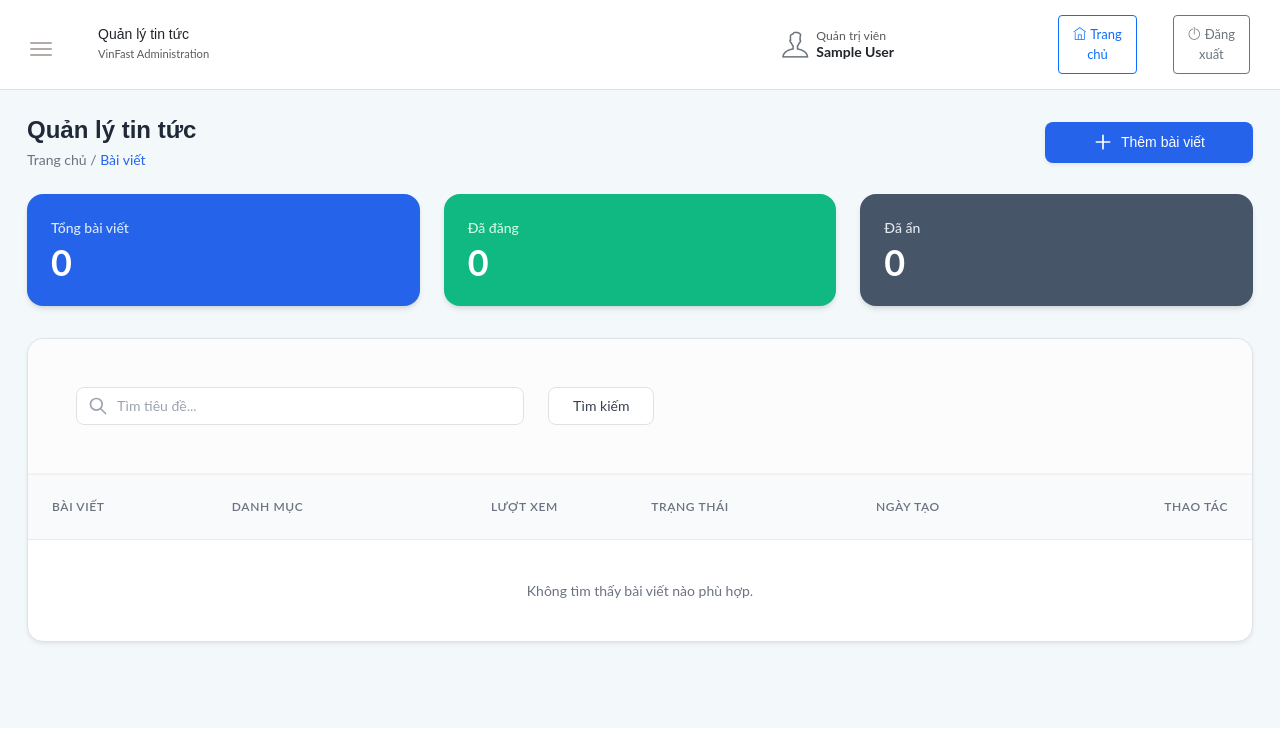
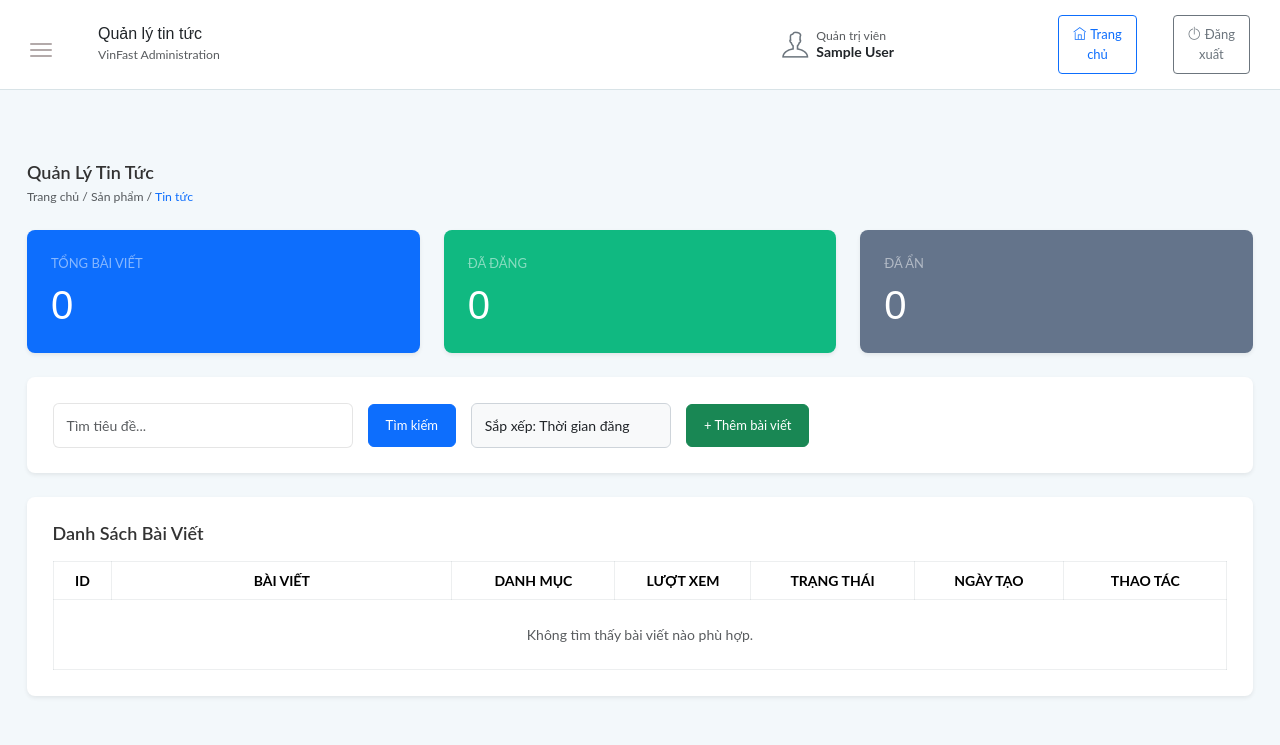
Before and after one commit to lamelihuynh/vinfast, a PHP site: page /admin/news in a window 1280 px wide. Shown: the top 745 px of the page. Run offline with PHP 8.4, Linux system fonts and the light colour scheme; the visitor is signed in with stand-in values (Sample User, id 1); data that the repository does not hold is empty; some libraries are stand-ins or nearby versions.

Commit message:
Update index.php
refactor table layout in referrence to SRT Dash

```diff
--- a/app/views/admin/news/index.php
+++ b/app/views/admin/news/index.php
@@ -18,6 +18,7 @@
  */
 ?>
 <?php
+
 $totalNews     = News::count();
 $publishedNews = News::count('', '', 'Hiển thị');
 $hiddenNews    = News::count('', '', 'Ẩn');
@@ -26,161 +27,150 @@
 $total_items  = $pg->total ?? $totalNews;
 $start_item   = ($current_page - 1) * 10 + 1;
 $end_item     = min($start_item + 9, $total_items);
+
+$sort = $_GET['sort'] ?? 'time';
 ?>
 
-<script src="https://cdn.tailwindcss.com"></script>
-
-<style>
-    .collapse {
-        visibility: visible !important;
-    }
-
-    .collapse:not(.show):not(.in) {
-        display: none !important;
-    }
-</style>
-
 <div class="row">
-    <div class="col-12">
-
-        <div class="flex items-center justify-between mb-6">
-            <div>
-                <h2 class="text-2xl font-bold text-gray-800">Quản lý tin tức</h2>
-                <div class="text-sm text-gray-500 mt-1">Trang chủ / <span class="text-blue-600">Bài viết</span></div>
-            </div>
-            <a href="<?= ADMIN_URL ?>news/create" class="bg-blue-600 hover:bg-blue-700 text-white px-5 py-2.5 rounded-lg font-medium flex items-center gap-2 transition shadow-sm">
-                <svg class="w-5 h-5" fill="none" stroke="currentColor" viewBox="0 0 24 24"><path stroke-linecap="round" stroke-linejoin="round" stroke-width="2" d="M12 4v16m8-8H4"></path></svg>
-                Thêm bài viết
-            </a>
+    <div class="col-lg-12 mt-5">
+        <div class="mb-4">
+            <h1 class="header-title mb-1">Quản lý tin tức</h1>
+            <div class="text-muted small">Trang chủ / Sản phẩm / <span class="text-primary font-weight-bold">Tin tức</span></div>
         </div>
 
-        <div class="grid grid-cols-1 md:grid-cols-3 gap-6 mb-8">
-            <div class="bg-blue-600 rounded-2xl p-6 text-white shadow-md relative overflow-hidden">
-                <div class="relative z-10">
-                    <div class="text-blue-100 text-sm font-medium mb-1">Tổng bài viết</div>
-                    <div class="text-4xl font-bold"><?= number_format($totalNews) ?></div>
+        <div class="row mb-4">
+            <div class="col-md-4 mb-3 mb-md-0">
+                <div class="card text-white bg-primary h-100 shadow-sm" style="border-radius: 8px; border: none;">
+                    <div class="card-body p-4">
+                        <div class="text-white-50 text-uppercase font-weight-bold mb-2" style="font-size: 13px;">Tổng bài viết</div>
+                        <h2 class="font-weight-bold text-white mb-0" style="font-size: 2.5rem;"><?= number_format($totalNews) ?></h2>
                     </div>
                 </div>
-
-            <div class="bg-emerald-500 rounded-2xl p-6 text-white shadow-md relative overflow-hidden">
-                <div class="relative z-10">
-                    <div class="text-emerald-100 text-sm font-medium mb-1">Đã đăng</div>
-                    <div class="text-4xl font-bold"><?= number_format($publishedNews) ?></div>
+            </div>
+            <div class="col-md-4 mb-3 mb-md-0">
+                <div class="card text-white h-100 shadow-sm" style="background-color: #10b981 !important; border-radius: 8px; border: none;">
+                    <div class="card-body p-4">
+                        <div class="text-white-50 text-uppercase font-weight-bold mb-2" style="font-size: 13px;">Đã đăng</div>
+                        <h2 class="font-weight-bold text-white mb-0" style="font-size: 2.5rem;"><?= number_format($publishedNews) ?></h2>
                     </div>
                 </div>
-
-            <div class="bg-slate-600 rounded-2xl p-6 text-white shadow-md relative overflow-hidden">
-                <div class="relative z-10">
-                    <div class="text-slate-200 text-sm font-medium mb-1">Đã ẩn</div>
-                    <div class="text-4xl font-bold"><?= number_format($hiddenNews) ?></div>
+            </div>
+            <div class="col-md-4">
+                <div class="card text-white h-100 shadow-sm" style="background-color: #64748b !important; border-radius: 8px; border: none;">
+                    <div class="card-body p-4">
+                        <div class="text-white-50 text-uppercase font-weight-bold mb-2" style="font-size: 13px;">Đã ẩn</div>
+                        <h2 class="font-weight-bold text-white mb-0" style="font-size: 2.5rem;"><?= number_format($hiddenNews) ?></h2>
+                    </div>
                 </div>
             </div>
         </div>
 
-        <div class="bg-white rounded-2xl shadow-sm border border-gray-100 overflow-hidden">
+        <div class="card mb-4 shadow-sm" style="border-radius: 8px; border: none;">
+            <div class="card-body">
+                <form action="<?= ADMIN_URL ?>news" method="GET" class="d-flex align-items-center w-100" style="gap: 15px;">
+                    <input type="text" name="q" value="<?= htmlspecialchars($q ?? '') ?>" placeholder="Tìm tiêu đề..." class="form-control" style="max-width: 300px;">
+                    <button type="submit" class="btn btn-primary">Tìm kiếm</button>
+                    <?php if (!empty($q)): ?>
+                        <a href="<?= ADMIN_URL ?>news" class="text-danger ml-2">Xóa lọc</a>
+                    <?php endif; ?>
 
-            <div class="p-5 border-b border-gray-100 bg-gray-50/50">
-                <form action="<?= ADMIN_URL ?>news" method="GET" class="flex gap-4 items-center">
-                    <div class="relative w-full max-w-md">
-                        <div class="absolute inset-y-0 left-0 pl-3 flex items-center pointer-events-none">
-                            <svg class="h-5 w-5 text-gray-400" fill="none" stroke="currentColor" viewBox="0 0 24 24"><path stroke-linecap="round" stroke-linejoin="round" stroke-width="2" d="M21 21l-6-6m2-5a7 7 0 11-14 0 7 7 0 0114 0z"></path></svg>
+                    <div class="ml-auto d-flex align-items-center" style="gap: 15px;">
+                        <select name="sort" class="form-control" onchange="this.form.submit()" style="min-width: 200px; cursor: pointer; border: 1px solid #ced4da; background-color: #f8f9fa;">
+                            <option value="time" <?= $sort === 'time' ? 'selected' : '' ?>>Sắp xếp: Thời gian đăng</option>
+                            <option value="id_asc" <?= $sort === 'id_asc' ? 'selected' : '' ?>>Sắp xếp: ID Tăng dần</option>
+                        </select>
+                        <a href="<?= ADMIN_URL ?>news/create" class="btn btn-success text-nowrap">+ Thêm bài viết</a>
                     </div>
-                        <input type="text" name="q" value="<?= htmlspecialchars($q ?? '') ?>" placeholder="Tìm tiêu đề..." class="block w-full pl-10 pr-3 py-2 border border-gray-200 rounded-lg text-sm focus:outline-none focus:ring-1 focus:ring-blue-500 focus:border-blue-500 bg-white">
-                    </div>
-                    <button type="submit" class="bg-white border border-gray-200 text-gray-700 px-4 py-2 rounded-lg text-sm hover:bg-gray-50 transition">Tìm kiếm</button>
-                    <?php if (!empty($q)): ?>
-                        <a href="<?= ADMIN_URL ?>news" class="text-sm text-red-500 hover:underline">Xóa lọc</a>
-                    <?php endif; ?>
                 </form>
             </div>
+        </div>
 
-            <div class="overflow-x-auto">
-                <table class="w-full text-left border-collapse">
-                    <thead>
-                        <tr class="bg-gray-50 text-gray-500 text-xs uppercase tracking-wider">
-                            <th class="px-6 py-4 font-semibold">Bài viết</th>
-                            <th class="px-6 py-4 font-semibold">Danh mục</th>
-                            <th class="px-6 py-4 font-semibold text-center">Lượt xem</th>
-                            <th class="px-6 py-4 font-semibold">Trạng thái</th>
-                            <th class="px-6 py-4 font-semibold">Ngày tạo</th>
-                            <th class="px-6 py-4 font-semibold text-right">Thao tác</th>
+        <div class="card shadow-sm" style="border-radius: 8px; border: none;">
+            <div class="card-body">
+                <h4 class="header-title">Danh sách bài viết</h4>
+                <div class="single-table">
+                    <div class="table-responsive">
+                        <table class="table table-bordered text-center">
+                            <thead class="text-uppercase bg-light">
+                                <tr>
+                                    <th scope="col" style="width: 5%;">ID</th>
+                                    <th scope="col" class="text-left" style="min-width: 250px;">Bài viết</th>
+                                    <th scope="col" style="min-width: 120px;">Danh mục</th>
+                                    <th scope="col" style="min-width: 100px;">Lượt xem</th>
+                                    <th scope="col" style="min-width: 120px;">Trạng thái</th>
+                                    <th scope="col" style="min-width: 110px;">Ngày tạo</th>
+                                    <th scope="col" style="min-width: 120px;">Thao tác</th>
                                 </tr>
                             </thead>
-                    <tbody class="divide-y divide-gray-100">
+                            <tbody>
                                 <?php if (empty($articles)): ?>
                                     <tr>
-                                <td colspan="6" class="px-6 py-10 text-center text-gray-500">
+                                        <td colspan="7" class="text-center text-muted py-4">
                                             Không tìm thấy bài viết nào phù hợp.
                                         </td>
                                     </tr>
                                 <?php else: ?>
                                     <?php foreach ($articles as $art): ?>
-                                <tr class="hover:bg-gray-50/50 transition group">
+                                        <tr>
+                                            <th scope="row" class="align-middle"><?= $art['id'] ?></th>
 
-                                    <td class="px-6 py-4">
-                                        <div class="flex items-center gap-4">
+                                            <td class="text-left align-middle" style="max-width: 250px;">
+                                                <div class="d-flex align-items-center">
                                                     <?php
                                                         $thumbnail = !empty($art['thumbnail']) ? $art['thumbnail'] : (!empty($art['img_link']) ? $art['img_link'] : '');
-                                                // Tự động làm sạch đường dẫn trước khi nối BASE_URL
                                                         $cleanPath = preg_replace('#^/?vinfast/#', '', ltrim($thumbnail, '/'));
                                                         $imgUrl = !empty($cleanPath) ? BASE_URL . $cleanPath : 'https://via.placeholder.com/150x100?text=No+Image';
                                                     ?>
-                                            <img src="<?= htmlspecialchars($imgUrl) ?>" alt="Thumbnail" class="w-16 h-12 object-cover rounded-md border border-gray-200">
+                                                    <img src="<?= htmlspecialchars($imgUrl) ?>" alt="Thumbnail" style="width: 60px; height: 45px; object-fit: cover; border-radius: 4px; flex-shrink: 0;" class="mr-3">
 
-                                            <div class="max-w-xs">
-                                                <div class="text-sm font-bold text-gray-900 line-clamp-1" title="<?= htmlspecialchars($art['title']) ?>">
+                                                    <div style="min-width: 0; flex: 1;">
+                                                        <div class="font-weight-bold text-dark text-truncate" title="<?= htmlspecialchars($art['title']) ?>">
                                                             <?= htmlspecialchars($art['title']) ?>
                                                         </div>
-                                                <div class="text-xs text-gray-500 line-clamp-1 mt-0.5">
+                                                        <div class="text-muted small text-truncate">
                                                             <?= htmlspecialchars($art['slug']) ?>
                                                         </div>
                                                     </div>
                                                 </div>
                                             </td>
 
-                                    <td class="px-6 py-4">
-                                        <span class="inline-flex items-center px-2.5 py-1 rounded-md text-xs font-medium bg-blue-50 text-blue-700 border border-blue-100">
+                                            <td class="align-middle">
+                                                <span style="background-color: #eff6ff; color: #1d4ed8; border: 1px solid #bfdbfe; padding: 6px 12px; border-radius: 6px; font-size: 12px; font-weight: 500; display: inline-block;">
                                                     <?= htmlspecialchars($art['catalog'] ?? 'Chưa phân loại') ?>
                                                 </span>
                                             </td>
 
-                                    <td class="px-6 py-4 text-center">
-                                        <span class="text-sm text-gray-600 font-medium"><?= number_format((int)($art['views'] ?? 0)) ?></span>
-                                    </td>
+                                            <td class="align-middle"><?= number_format((int)($art['views'] ?? 0)) ?></td>
 
-                                    <td class="px-6 py-4">
+                                            <td class="align-middle">
                                                 <?php if (($art['news_state'] ?? '') === 'Hiển thị'): ?>
-                                            <span class="inline-flex items-center px-2.5 py-1 rounded-md text-xs font-medium bg-emerald-50 text-emerald-700 border border-emerald-100">Đã đăng</span>
+                                                    <span style="background-color: #ecfdf5; color: #047857; border: 1px solid #a7f3d0; padding: 6px 12px; border-radius: 6px; font-size: 12px; font-weight: 500; display: inline-block;">
+                                                        Hiển thị
+                                                    </span>
                                                 <?php else: ?>
-                                            <span class="inline-flex items-center px-2.5 py-1 rounded-md text-xs font-medium bg-gray-100 text-gray-600 border border-gray-200">Bản nháp</span>
+                                                    <span style="background-color: #f3f4f6; color: #4b5563; border: 1px solid #e5e7eb; padding: 6px 12px; border-radius: 6px; font-size: 12px; font-weight: 500; display: inline-block;">
+                                                        Ẩn
+                                                    </span>
                                                 <?php endif; ?>
                                             </td>
 
-                                    <td class="px-6 py-4">
-                                        <span class="text-sm text-gray-600">
-                                            <?= date('d/m/Y', strtotime($art['created_at'])) ?>
-                                        </span>
-                                    </td>
+                                            <td class="align-middle"><?= date('d/m/Y', strtotime($art['created_at'])) ?></td>
 
-                                    <td class="px-6 py-4 text-right">
-                                        <div class="flex items-center justify-end gap-3 transition-opacity">
-
-                                            <a href="<?= ADMIN_URL ?>news/show/<?= $art['id'] ?>" class="text-gray-400 hover:text-blue-600 transition" title="Xem chi tiết">
-                                                <svg class="w-5 h-5" fill="none" stroke="currentColor" viewBox="0 0 24 24"><path stroke-linecap="round" stroke-linejoin="round" stroke-width="2" d="M15 12a3 3 0 11-6 0 3 3 0 016 0z"></path><path stroke-linecap="round" stroke-linejoin="round" stroke-width="2" d="M2.458 12C3.732 7.943 7.523 5 12 5c4.478 0 8.268 2.943 9.542 7-1.274 4.057-5.064 7-9.542 7-4.477 0-8.268-2.943-9.542-7z"></path></svg>
-                                            </a>
-
-                                            <a href="<?= ADMIN_URL ?>news/edit/<?= $art['id'] ?>" class="text-gray-400 hover:text-amber-500 transition" title="Chỉnh sửa">
-                                                <svg class="w-5 h-5" fill="none" stroke="currentColor" viewBox="0 0 24 24"><path stroke-linecap="round" stroke-linejoin="round" stroke-width="2" d="M11 5H6a2 2 0 00-2 2v11a2 2 0 002 2h11a2 2 0 002-2v-5m-1.414-9.414a2 2 0 112.828 2.828L11.828 15H9v-2.828l8.586-8.586z"></path></svg>
-                                            </a>
-
-                                            <form action="<?= ADMIN_URL ?>news/delete/<?= $art['id'] ?>" method="POST" class="inline-block" onsubmit="return confirm('Bạn có chắc chắn muốn xóa bài viết này không? Hành động này không thể hoàn tác!');">
+                                            <td class="align-middle">
+                                                <ul class="d-flex justify-content-center list-unstyled mb-0 gap-2">
+                                                    <li class="mr-3">
+                                                        <a href="<?= ADMIN_URL ?>news/show/<?= $art['id'] ?>" class="text-secondary" title="Xem chi tiết"><i class="ti-eye"></i></a>
+                                                    </li>
+                                                    <li class="mr-3">
+                                                        <a href="<?= ADMIN_URL ?>news/edit/<?= $art['id'] ?>" class="text-warning" title="Chỉnh sửa"><i class="ti-pencil"></i></a>
+                                                    </li>
+                                                    <li>
+                                                        <form action="<?= ADMIN_URL ?>news/delete/<?= $art['id'] ?>" method="POST" class="d-inline" onsubmit="return confirm('Bạn có chắc chắn muốn xóa bài viết này không?');">
                                                             <input type="hidden" name="_csrf" value="<?= Auth::csrfToken() ?>">
-                                                <button type="submit" class="text-gray-400 hover:text-red-600 transition cursor-pointer" title="Xóa bài viết">
-                                                    <svg class="w-5 h-5" fill="none" stroke="currentColor" viewBox="0 0 24 24"><path stroke-linecap="round" stroke-linejoin="round" stroke-width="2" d="M19 7l-.867 12.142A2 2 0 0116.138 21H7.862a2 2 0 01-1.995-1.858L5 7m5 4v6m4-6v6m1-10V4a1 1 0 00-1-1h-4a1 1 0 00-1 1v3M4 7h16"></path></svg>
-                                                </button>
+                                                            <button type="submit" class="text-danger border-0 bg-transparent p-0" title="Xóa bài viết" style="cursor: pointer;"><i class="ti-trash"></i></button>
                                                         </form>
-
-                                        </div>
+                                                    </li>
+                                                </ul>
                                             </td>
                                         </tr>
                                     <?php endforeach; ?>
@@ -188,29 +178,29 @@
                             </tbody>
                         </table>
                     </div>
+                </div>
 
                 <?php if ($total_items > 0): ?>
-            <div class="p-5 border-t border-gray-100 bg-white flex items-center justify-between">
-                <div class="text-sm text-gray-500">
-                    Hiển thị <span class="font-bold text-gray-900"><?= $start_item ?>-<?= $end_item ?></span> / <span class="font-bold text-gray-900"><?= $total_items ?></span> kết quả
+                <div class="d-flex justify-content-between align-items-center mt-4">
+                    <div class="small text-muted">
+                        Hiển thị <strong><?= $start_item ?>-<?= $end_item ?></strong> / <strong><?= $total_items ?></strong> kết quả
                     </div>
-
                     <?php if (isset($pg) && $pg->pages > 1): ?>
-                    <div class="flex space-x-1">
+                        <ul class="pagination mb-0">
                             <?php if ($pg->current > 1): ?>
-                            <a href="?page=<?= $pg->current - 1 ?>&q=<?= urlencode($q) ?>" class="px-3 py-1 border border-gray-200 rounded text-sm text-gray-600 hover:bg-gray-50">Trước</a>
+                                <li class="page-item"><a class="page-link" href="?page=<?= $pg->current - 1 ?>&q=<?= urlencode($q) ?>&sort=<?= urlencode($sort) ?>">Trước</a></li>
                             <?php endif; ?>
 
                             <?php for ($i = 1; $i <= $pg->pages; $i++): ?>
-                            <a href="?page=<?= $i ?>&q=<?= urlencode($q) ?>" class="px-3 py-1 border rounded text-sm <?= $i === $pg->current ? 'bg-blue-600 text-white border-blue-600' : 'border-gray-200 text-gray-600 hover:bg-gray-50' ?>">
-                                <?= $i ?>
-                            </a>
+                                <li class="page-item <?= $i === $pg->current ? 'active' : '' ?>">
+                                    <a class="page-link" href="?page=<?= $i ?>&q=<?= urlencode($q) ?>&sort=<?= urlencode($sort) ?>"><?= $i ?></a>
+                                </li>
                             <?php endfor; ?>
 
                             <?php if ($pg->current < $pg->pages): ?>
-                            <a href="?page=<?= $pg->current + 1 ?>&q=<?= urlencode($q) ?>" class="px-3 py-1 border border-gray-200 rounded text-sm text-gray-600 hover:bg-gray-50">Sau</a>
+                                <li class="page-item"><a class="page-link" href="?page=<?= $pg->current + 1 ?>&q=<?= urlencode($q) ?>&sort=<?= urlencode($sort) ?>">Sau</a></li>
                             <?php endif; ?>
-                    </div>
+                        </ul>
                     <?php endif; ?>
                 </div>
                 <?php endif; ?>
@@ -218,3 +208,4 @@
             </div>
         </div>
     </div>
+</div>
```
Lines whose indentation alone changed are shown as unchanged.
